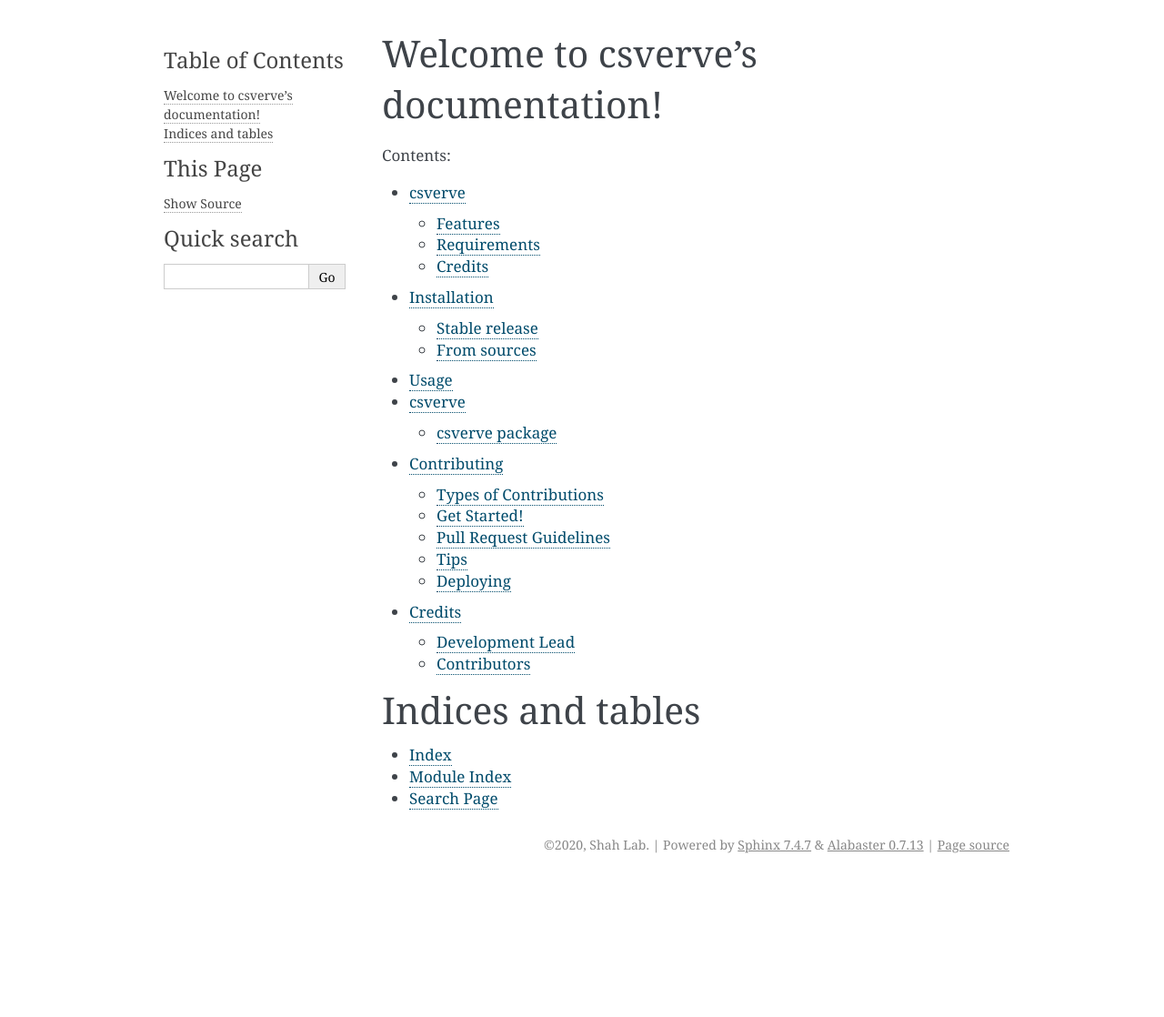
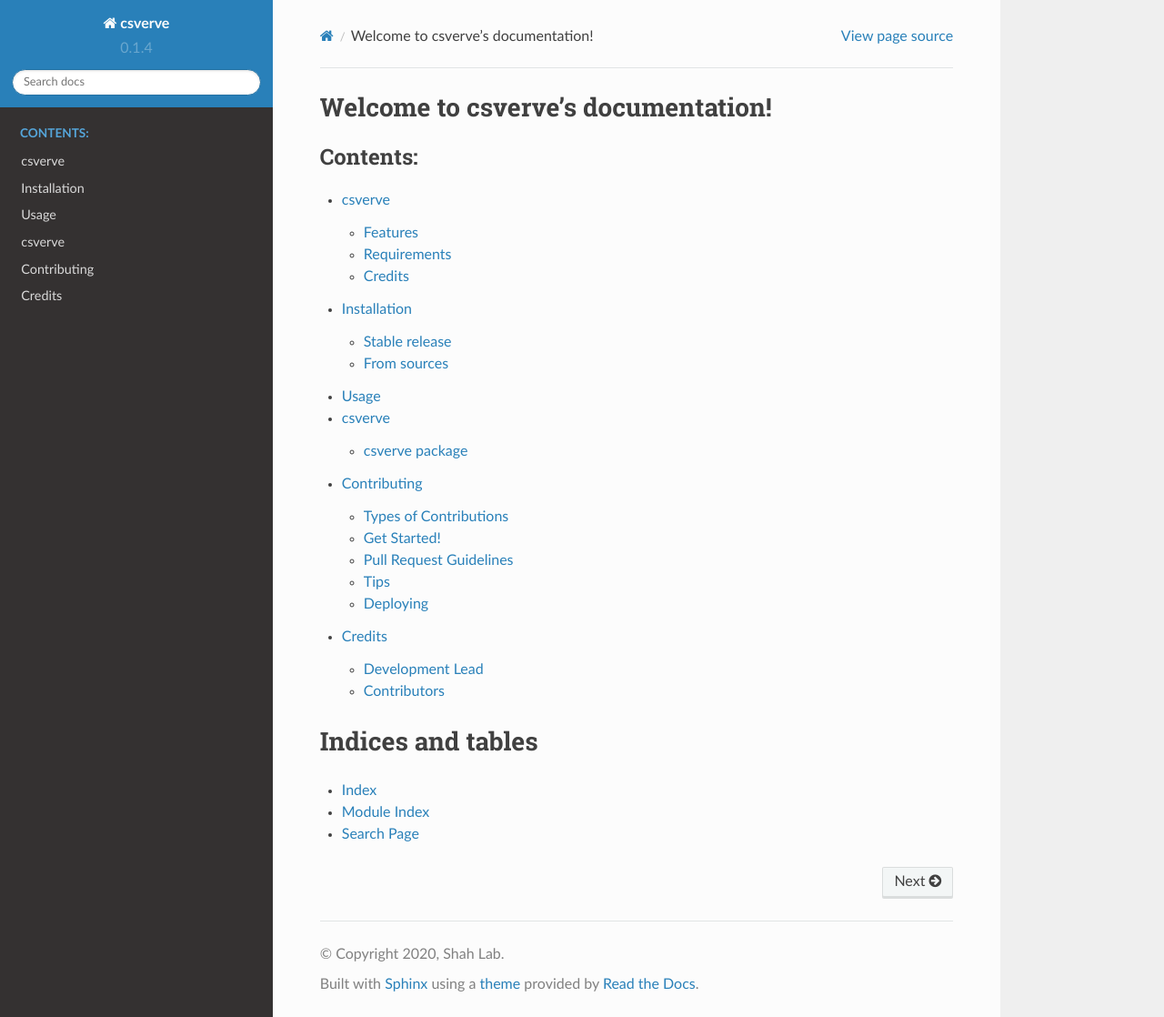
Before and after one commit to mondrian-scwgs/csverve, a Sphinx documentation site: the page built from docs/index.rst, in a window 1280 px wide and 1118 px high. Shown: the whole window at 91% size. Built offline with Sphinx 7.4.7 and the Read the Docs theme 2.0.0, drawn with Linux system fonts in a browser that asks for light colours.

Commit message:
update sphinx theme

```diff
--- a/csverve/__init__.py
+++ b/csverve/__init__.py
@@ -3,7 +3,7 @@
 
 __author__ = """Shah Lab"""
 __email__ = 'todo@todo.com'
-__version__ = '0.1.0'
+__version__ = '0.1.4'
 
 
 # csverve methods
--- a/docs/conf.py
+++ b/docs/conf.py
@@ -31,7 +31,7 @@ import csverve
 
 # Add any Sphinx extension module names here, as strings. They can be
 # extensions coming with Sphinx (named 'sphinx.ext.*') or your custom ones.
-extensions = ['sphinx.ext.autodoc', 'sphinx.ext.viewcode', 'sphinx_epytext']
+extensions = ['sphinx.ext.autodoc', 'sphinx.ext.viewcode', 'sphinx_epytext', 'sphinx_rtd_theme']
 
 # Add any paths that contain templates here, relative to this directory.
 templates_path = ['_templates']
@@ -83,7 +83,7 @@ todo_include_todos = False
 # The theme to use for HTML and HTML Help pages.  See the documentation for
 # a list of builtin themes.
 #
-html_theme = 'alabaster'
+html_theme = 'sphinx_rtd_theme'
 
 # Theme options are theme-specific and customize the look and feel of a
 # theme further.  For a list of options available for each theme, see the
--- a/setup.py
+++ b/setup.py
@@ -18,7 +18,6 @@ requirements = [
     'pytest',
     'sphinx',
     'sphinx_epytext'
-
 ]
 
 setup_requirements = [ ]
@@ -56,6 +55,6 @@ setup(
     test_suite='tests',
     tests_require=test_requirements,
     url='https://github.com/mondrian-scwgs/csverve',
-    version='0.1.2',
+    version="v0.1.4",
     zip_safe=False,
 )
```
